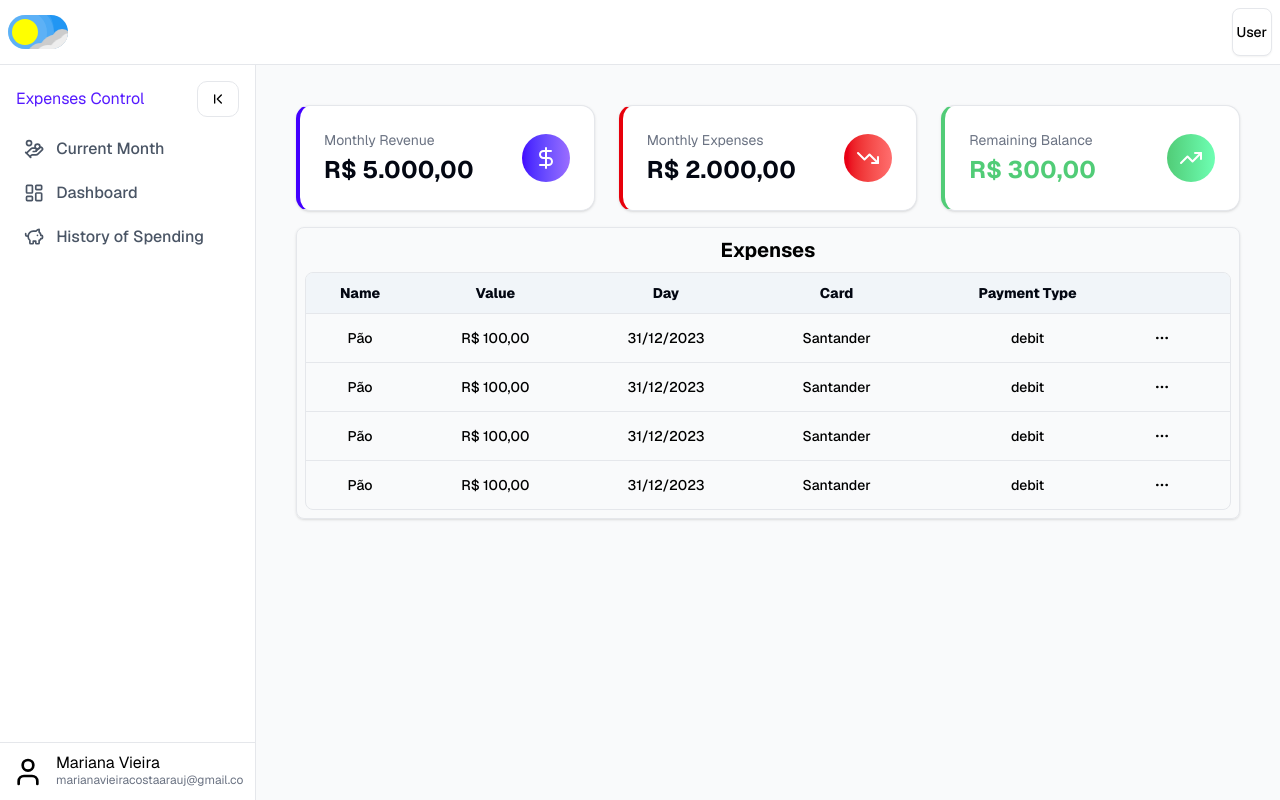
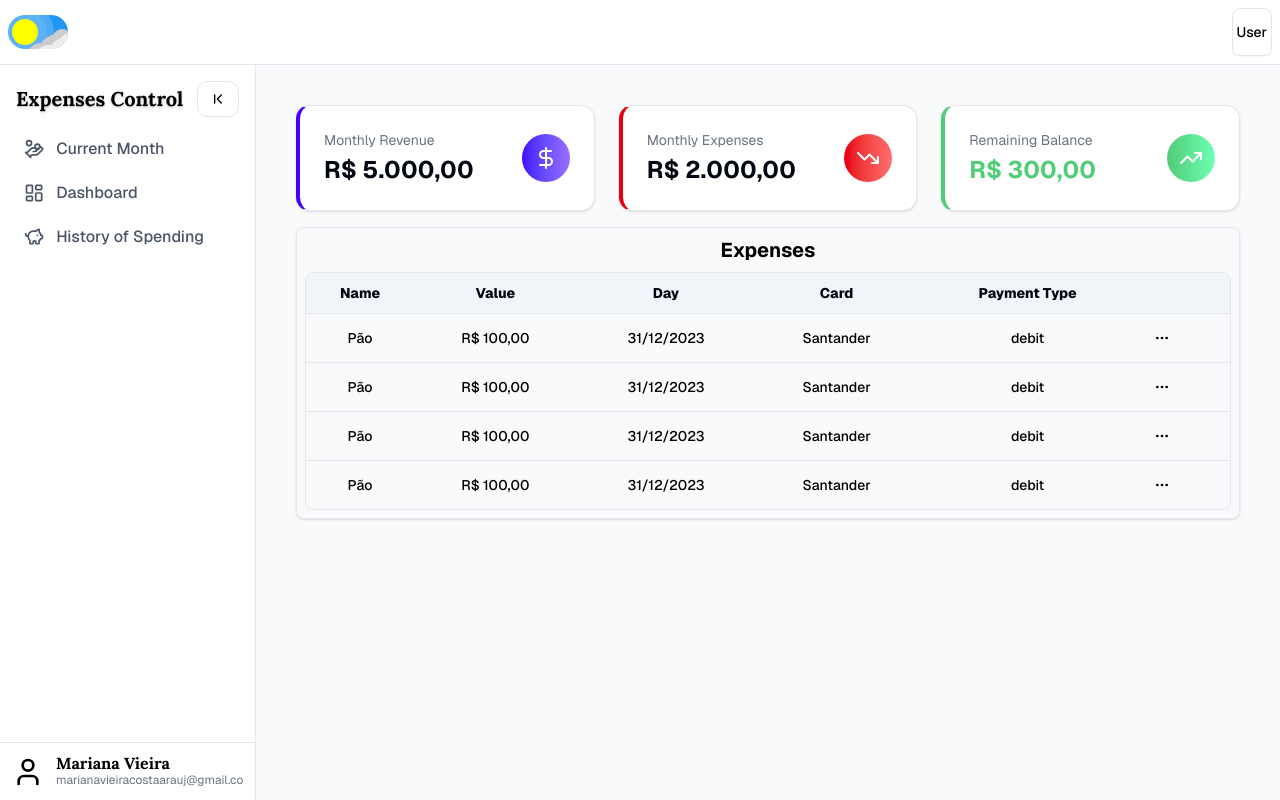
Before and after one commit to MarianaV11/expenses_control, a Next.js app in the folder frontend/: page /expense in a window 1280 px wide. Built offline with nearby package versions, Linux system fonts and the light colour scheme.

Commit message:
style(font): Adding new font style for heading elements

```diff
--- a/frontend/app/globals.css
+++ b/frontend/app/globals.css
@@ -8,6 +8,7 @@
   --color-foreground: var(--foreground);
   --font-sans: var(--font-geist-sans);
   --font-mono: var(--font-geist-mono);
+  --font-lora: var(--font-geist-lora);
   --color-sidebar-ring: var(--sidebar-ring);
   --color-sidebar-border: var(--sidebar-border);
   --color-sidebar-accent-foreground: var(--sidebar-accent-foreground);
@@ -131,6 +132,15 @@
   * {
     @apply border-border outline-ring/50;
   }
+
+  h1,
+  h2,
+  h3,
+  h4 {
+    font-family: var(--font-geist-lora), sans-serif;
+    font-weight: 700;
+  }
+
   @layer utilities {
     .bg-gradient-primary {
       @apply bg-gradient-to-r from-[var(--primary)] to-[#9b6dff];
--- a/frontend/app/layout.tsx
+++ b/frontend/app/layout.tsx
@@ -1,6 +1,6 @@
 import { ThemeProvider } from "@/components/ui/theme_provider";
 import type { Metadata } from "next";
-import { Geist, Geist_Mono } from "next/font/google";
+import { Geist, Geist_Mono, Lora } from "next/font/google";
 import "./globals.css";
 
 const geistSans = Geist({
@@ -10,6 +10,11 @@ const geistSans = Geist({
 
 const geistMono = Geist_Mono({
   variable: "--font-geist-mono",
+  subsets: ["latin"],
+});
+
+const geistLora = Lora({
+  variable: "--font-geist-lora",
   subsets: ["latin"],
 });
 
@@ -27,7 +32,7 @@ export default function RootLayout({
     <html
       lang="en"
       suppressHydrationWarning
-      className={`${geistSans.variable} ${geistMono.variable}`}
+      className={`${geistSans.variable} ${geistMono.variable} ${geistLora.variable}`}
     >
       <body className="bg-background">
         <ThemeProvider
--- a/frontend/components/DefaultLayout/components/Sidebar/Sidebar.tsx
+++ b/frontend/components/DefaultLayout/components/Sidebar/Sidebar.tsx
@@ -52,7 +52,7 @@ const Sidebar = () => {
         )}
       >
         <div className="p-4 pb-2 flex justify-between items-center">
-          <h1 className={cn("text-primary-90", !expanded && "hidden")}>
+          <h1 className={cn("text-xl text-shadow-md", !expanded && "hidden")}>
             Expenses Control
           </h1>
           <Button
--- a/frontend/components/FinancialSummary/FinancialSummary.tsx
+++ b/frontend/components/FinancialSummary/FinancialSummary.tsx
@@ -18,9 +18,9 @@ const FinancialSummary = () => {
             <p className="text-sm text-muted-foreground mb-1">
               Monthly Revenue
             </p>
-            <h3 className="text-2xl font-bold text-foreground">
+            <p className="text-2xl font-bold text-foreground">
               {formatCurrency(5000)}
-            </h3>
+            </p>
           </div>
           <div className="p-3 rounded-full bg-gradient-primary">
             <DollarSign className="w-6 h-6 text-white" />
@@ -34,9 +34,9 @@ const FinancialSummary = () => {
             <p className="text-sm text-muted-foreground mb-1">
               Monthly Expenses
             </p>
-            <h3 className="text-2xl font-bold text-foreground">
+            <p className="text-2xl font-bold text-foreground">
               {formatCurrency(2000)}
-            </h3>
+            </p>
           </div>
           <div className="p-3 rounded-full bg-gradient-danger">
             <TrendingDown className="w-6 h-6 text-white" />
@@ -50,13 +50,13 @@ const FinancialSummary = () => {
             <p className="text-sm text-muted-foreground mb-1">
               Remaining Balance
             </p>
-            <h3
+            <p
               className={`text-2xl font-bold ${
                 300 >= 0 ? "text-success" : "text-danger"
               }`}
             >
               {formatCurrency(300)}
-            </h3>
+            </p>
           </div>
           <div
             className={`p-3 rounded-full ${
```
